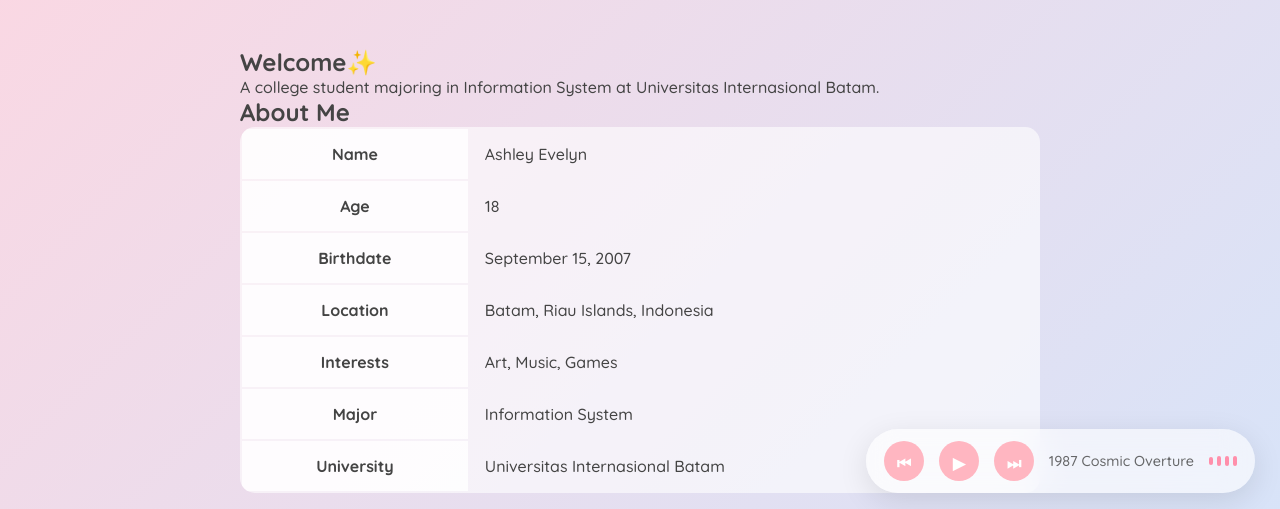
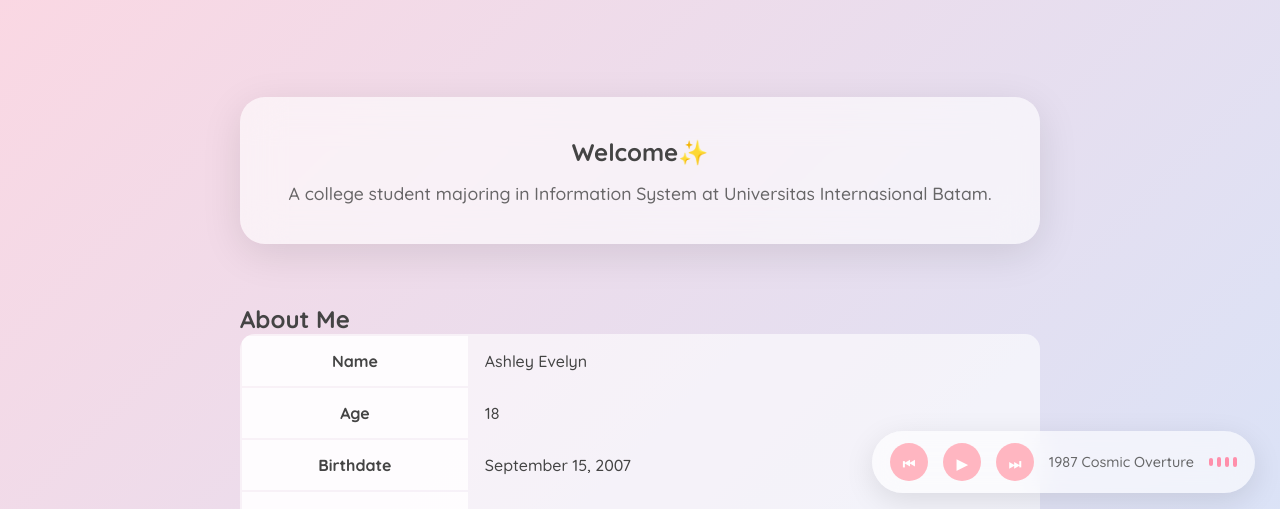
Before and after one commit to ashleyevelyn00/ashleyevelyn.github.io, a plain HTML site: page biodataash/index.html in a window 1280 px wide. Shown: the part 282-791 px from the top of the page. Drawn offline with Linux system fonts and the light colour scheme.

Commit message:
Update style.css

```diff
--- a/biodataash/style.css
+++ b/biodataash/style.css
@@ -50,6 +50,32 @@ h1 {
 
 .bio, .contact, .ask-box {
     margin-bottom: 50px;
+}
+
+/* ===============================
+   INTRO CARD
+================================= */
+
+.intro-card {
+    margin-top: 100px;
+    margin-bottom: 60px;
+    padding: 40px;
+    border-radius: 25px;
+    background: rgba(255,255,255,0.6);
+    backdrop-filter: blur(20px);
+    text-align: center;
+    box-shadow: 0 10px 40px rgba(0,0,0,0.1);
+    animation: float 6s ease-in-out infinite;
+}
+
+.intro-text {
+    margin-top: 15px;
+    font-size: 1.1rem;
+    opacity: 0.8;
+}
+
+.dark-mode .intro-card {
+    background: rgba(0,0,0,0.4);
 }
 
 table {
@@ -215,20 +241,24 @@ body {
 }
 
 .music-player button {
-    width: 40px;
-    height: 40px;
+    width: 38px;
+    height: 38px;
     border-radius: 50%;
     border: none;
     background: #ffb6c1;
     color: white;
-    font-size: 16px;
+    font-size: 14px;
     cursor: pointer;
     transition: 0.3s ease;
 }
 
 .music-player button:hover {
-    transform: scale(1.1);
+    transform: scale(1.15);
     background: #ff8fab;
+}
+
+.dark-mode .music-player button {
+    background: #6c63ff;
 }
 
 .track-info {
```
